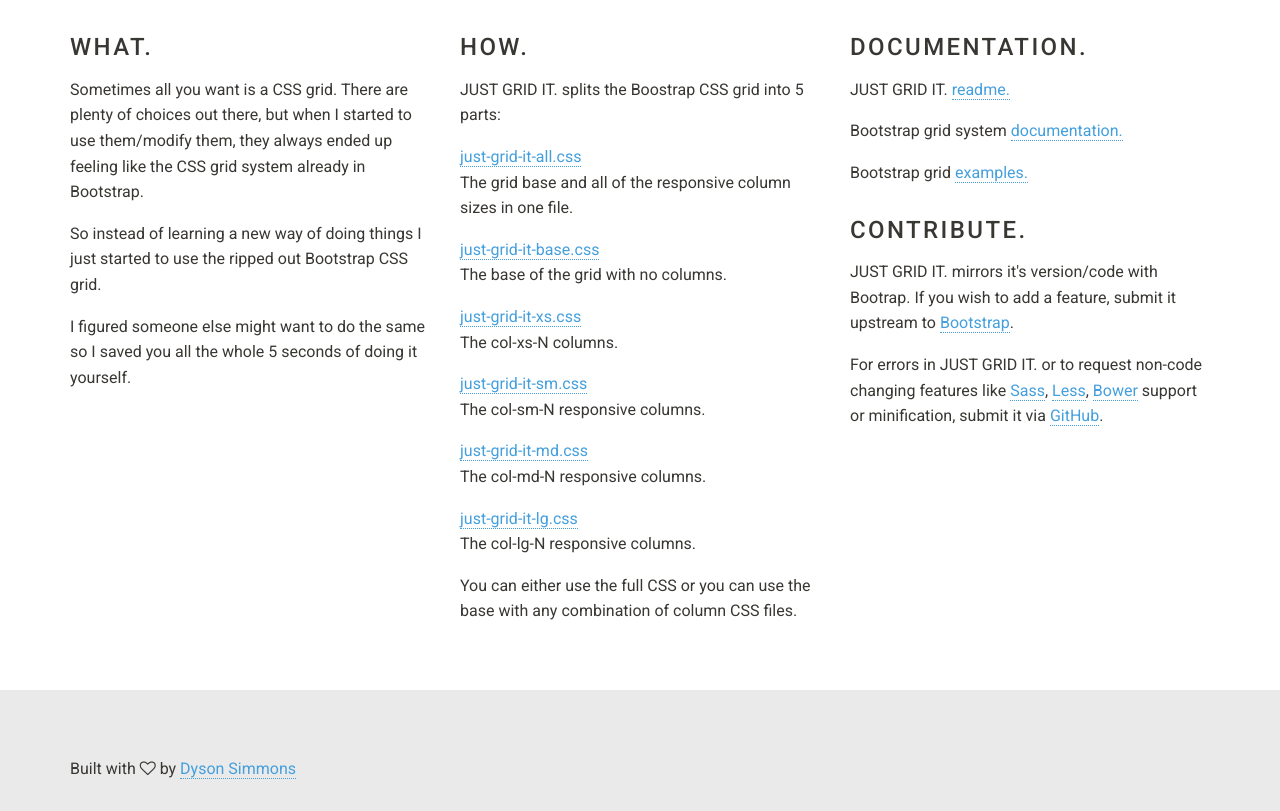
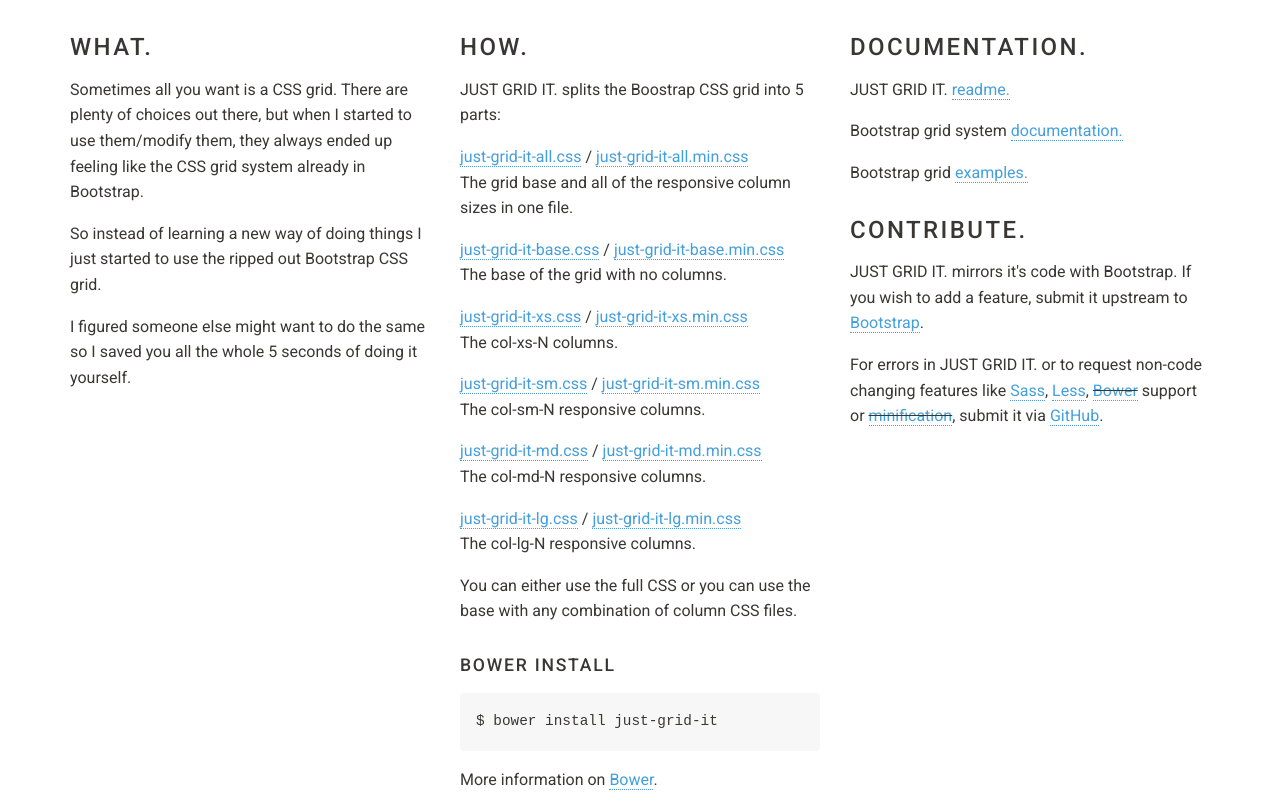
Before and after one commit to dyson/just-grid-it, a plain HTML site: page index.html in a window 1280 px wide. Shown: the part 889-1700 px from the top of the page. Drawn offline with Linux system fonts and the light colour scheme; grey boxes are pictures that could not be loaded.

Commit message:
Added bower install and fixed typos.

```diff
--- a/assets/stylesheets/application.css
+++ b/assets/stylesheets/application.css
@@ -139,6 +139,20 @@
   margin-bottom: 0;
 }
 
+h5 {
+  font-size: 1.1em;
+  font-weight: 500;
+  letter-spacing: 0.1em;
+  margin-bottom: 0;
+}
+
+pre {
+  background-color: #f7f7f7;
+  padding: 16px;
+  border-radius: 3px;
+  font-size: 0.9em;
+}
+
 .footer {
   margin-top: 50px;
   padding: 50px 0;
--- a/index.html
+++ b/index.html
@@ -68,13 +68,16 @@
       <div class="col-md-4">
         <h4>HOW.</h4>
         <p>JUST GRID IT. splits the Boostrap CSS grid into 5 parts:</p>
-        <p><a href="https://github.com/dyson/just-grid-it/blob/master/css/just-grid-it-all.css">just-grid-it-all.css</a><br>The grid base and all of the responsive column sizes in one file.</p>
-        <p><a href="https://github.com/dyson/just-grid-it/blob/master/css/just-grid-it-base.css">just-grid-it-base.css</a><br>The base of the grid with no columns.</p>
-        <p><a href="https://github.com/dyson/just-grid-it/blob/master/css/just-grid-it-xs.css">just-grid-it-xs.css</a><br>The col-xs-N columns.</p>
-        <p><a href="https://github.com/dyson/just-grid-it/blob/master/css/just-grid-it-sm.css">just-grid-it-sm.css</a><br>The col-sm-N responsive columns.</p>
-        <p><a href="https://github.com/dyson/just-grid-it/blob/master/css/just-grid-it-md.css">just-grid-it-md.css</a><br>The col-md-N responsive columns.</p>
-        <p><a href="https://github.com/dyson/just-grid-it/blob/master/css/just-grid-it-lg.css">just-grid-it-lg.css</a><br>The col-lg-N responsive columns.</p>
+        <p><a href="https://github.com/dyson/just-grid-it/blob/master/css/just-grid-it-all.css">just-grid-it-all.css</a> / <a href="https://github.com/dyson/just-grid-it/blob/master/css/just-grid-it-all.min.css">just-grid-it-all.min.css</a><br>The grid base and all of the responsive column sizes in one file.</p>
+        <p><a href="https://github.com/dyson/just-grid-it/blob/master/css/just-grid-it-base.css">just-grid-it-base.css</a> / <a href="https://github.com/dyson/just-grid-it/blob/master/css/just-grid-it-base.min.css">just-grid-it-base.min.css</a><br>The base of the grid with no columns.</p>
+        <p><a href="https://github.com/dyson/just-grid-it/blob/master/css/just-grid-it-xs.css">just-grid-it-xs.css</a> / <a href="https://github.com/dyson/just-grid-it/blob/master/css/just-grid-it-xs.min.css">just-grid-it-xs.min.css</a><br>The col-xs-N columns.</p>
+        <p><a href="https://github.com/dyson/just-grid-it/blob/master/css/just-grid-it-sm.css">just-grid-it-sm.css</a> / <a href="https://github.com/dyson/just-grid-it/blob/master/css/just-grid-it-sm.min.css">just-grid-it-sm.min.css</a><br>The col-sm-N responsive columns.</p>
+        <p><a href="https://github.com/dyson/just-grid-it/blob/master/css/just-grid-it-md.css">just-grid-it-md.css</a> / <a href="https://github.com/dyson/just-grid-it/blob/master/css/just-grid-it-md.min.css">just-grid-it-md.min.css</a><br>The col-md-N responsive columns.</p>
+        <p><a href="https://github.com/dyson/just-grid-it/blob/master/css/just-grid-it-lg.css">just-grid-it-lg.css</a> / <a href="https://github.com/dyson/just-grid-it/blob/master/css/just-grid-it-lg.min.css">just-grid-it-lg.min.css</a><br>The col-lg-N responsive columns.</p>
         <p>You can either use the full CSS or you can use the base with any combination of column CSS files.</p>
+        <h5>BOWER INSTALL</h5>
+        <pre>$ bower install just-grid-it</pre>
+        <p>More information on <a href="http://bower.io/">Bower</a>.</p>
       </div>
 
       <div class="col-md-4">
@@ -83,8 +86,8 @@
         <p>Bootstrap grid system <a href="http://getbootstrap.com/css/#grid">documentation.</a></p>
         <p>Bootstrap grid <a href="http://getbootstrap.com/examples/grid/">examples.</a></p>
         <h4>CONTRIBUTE.</h4>
-        <p>JUST GRID IT. mirrors it's version/code with Bootrap. If you wish to add a feature, submit it upstream to <a href="https://github.com/twbs/bootstrap">Bootstrap</a>.</p>
-        <p>For errors in JUST GRID IT. or to request non-code changing features like <a href="http://sass-lang.com/">Sass</a>, <a href="http://lesscss.org/">Less</a>, <a href="http://bower.io/">Bower</a> support or minification, submit it via <a href="https://github.com/dyson/just-grid-it">GitHub</a>.</p>
+        <p>JUST GRID IT. mirrors it's code with Bootstrap. If you wish to add a feature, submit it upstream to <a href="https://github.com/twbs/bootstrap">Bootstrap</a>.</p>
+        <p>For errors in JUST GRID IT. or to request non-code changing features like <a href="http://sass-lang.com/">Sass</a>, <a href="http://lesscss.org/">Less</a>, <strike><a href="http://bower.io/">Bower</a></strike> support or <strike><a href="http://cssminifier.com/">minification</a></strike>, submit it via <a href="https://github.com/dyson/just-grid-it">GitHub</a>.</p>
       </div>
     </div>
   </div>
```
